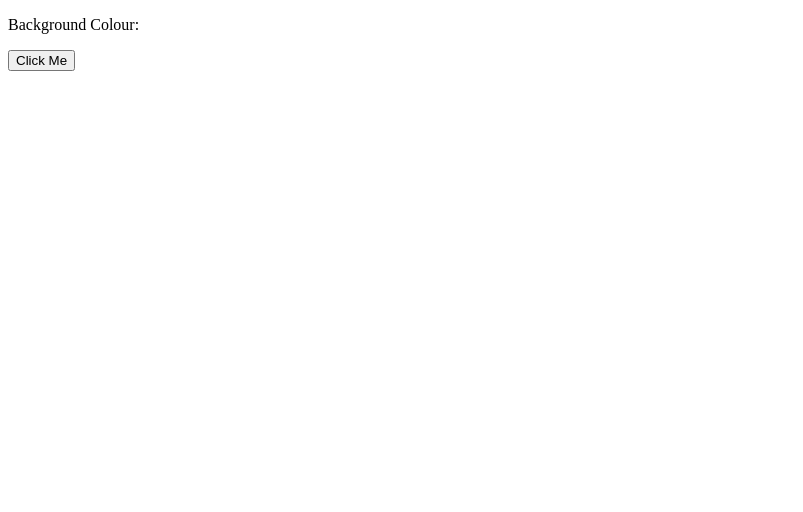
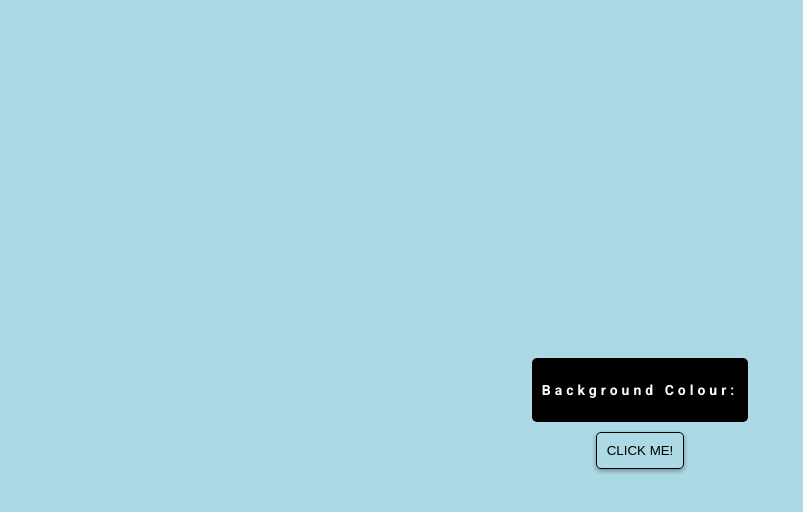
Before and after one commit to lucyHD/colour-flipper, a plain HTML site: page index.html in a window 1280 px wide. Shown: the whole page, without its empty margins (0-803 px from the left). Drawn offline with Linux system fonts and the light colour scheme.

Commit message:
add style to container and button

```diff
--- a/index.html
+++ b/index.html
@@ -5,7 +5,9 @@
     <meta http-equiv="X-UA-Compatible" content="IE=edge">
     <meta name="viewport" content="width=device-width, initial-scale=1.0">
     <title> Colour Flipper</title>
+    <link href="https://fonts.googleapis.com/css2?family=Roboto:wght@700&display=swap" rel="stylesheet">
     <link rel="stylesheet" href="style.css" />
+
 </head>
 <body>
 
@@ -13,11 +15,11 @@
 
         <div class="container__content">
             <p>Background Colour: </p>
-            <p></p>
+
         </div>
 
 
-         <button class="button"> Click Me </button>
+         <button class="button"> CLICK ME! </button>
 
     </div>
 
--- a/style.css
+++ b/style.css
@@ -0,0 +1,36 @@
+body {
+    background-color: lightblue;
+    font-family: 'Roboto', sans-serif;
+}
+
+
+.container {
+    height: 100vh;
+    display: flex;
+    flex-direction: column;
+    align-items: center;
+    justify-content: center;
+}
+
+
+.container__content {
+
+    font-size: 14px;
+    letter-spacing: 4px;
+    background-color: black;
+    color: white;
+    padding: 10px;
+    border-radius: 5px;
+    margin: 10px;
+}
+
+
+.button {
+
+    background-color: lightblue;
+    border: solid black 1px;
+    border-radius: 5px;
+    padding: 10px;
+    box-shadow: 0 2px 4px 0 rgba(0, 0, 0, 0.2), 0 2px 5px 0 rgba(0, 0, 0, 0.19);
+
+}
```
